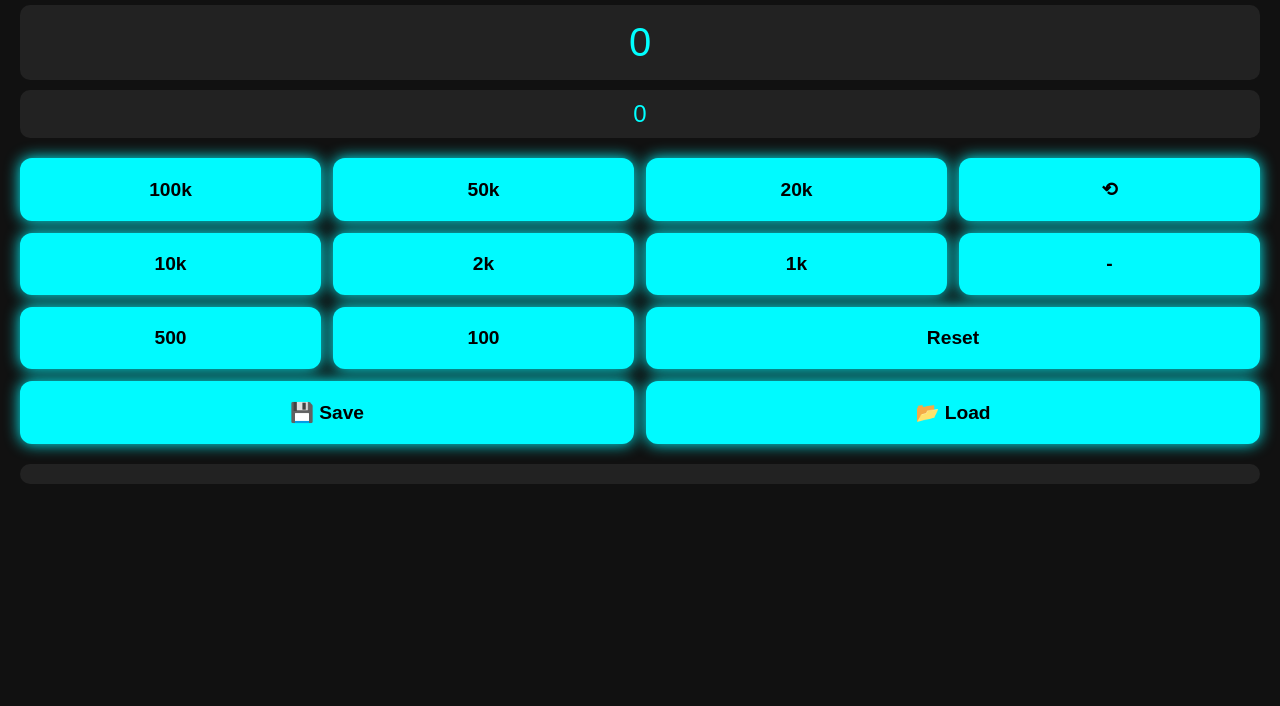
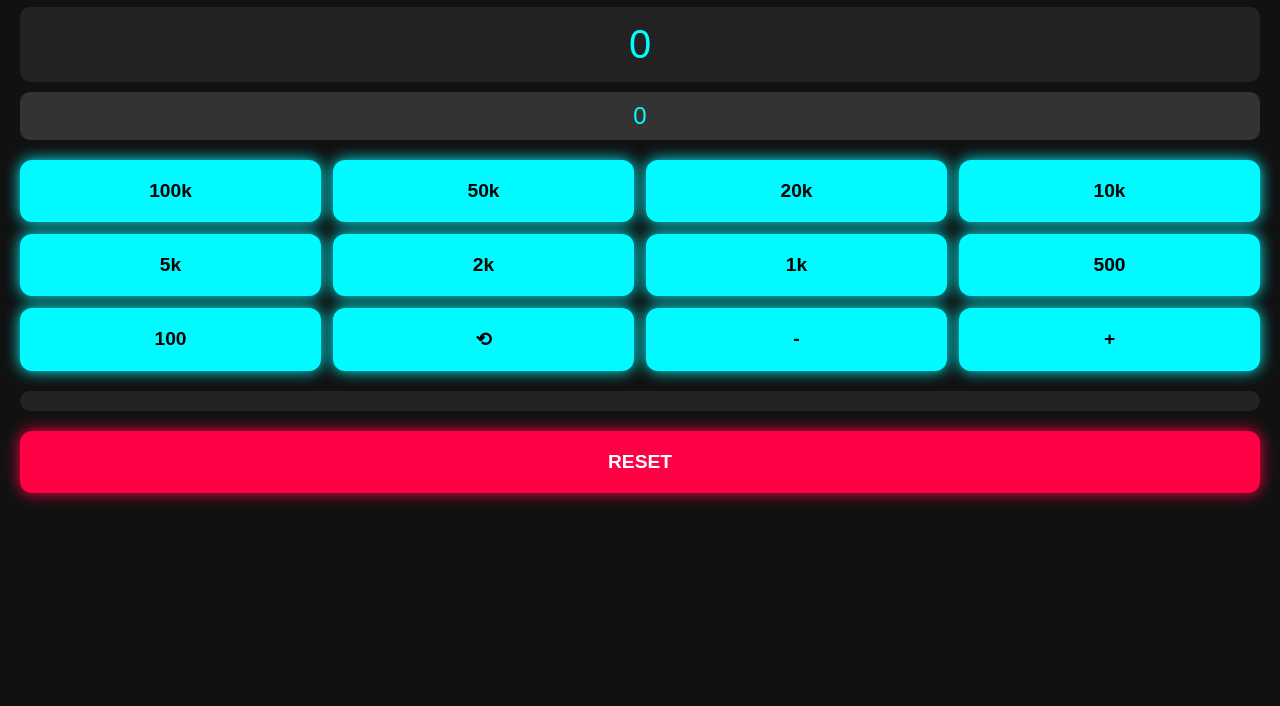
Before and after one commit to Arss26/kazu, a plain HTML site: page index.html in a window 1280 px wide. Shown: the part 94-800 px from the top of the page. Drawn offline with Linux system fonts and the light colour scheme.

Commit message:
Add files via upload

```diff
--- a/index.html
+++ b/index.html
@@ -14,10 +14,6 @@
       padding: 20px;
     }
 
-    h1 {
-      margin-bottom: 20px;
-    }
-
     #total {
       font-size: 2.5em;
       margin-bottom: 10px;
@@ -31,7 +27,8 @@
       margin-bottom: 20px;
       padding: 10px;
       border-radius: 10px;
-      background: #222;
+      background: #333;
+      color: #0ff;
     }
 
     .grid {
@@ -59,8 +56,23 @@
       transform: scale(1.05);
     }
 
-    .col-span-2 {
-      grid-column: span 2;
+    .reset {
+      background: #ff0044;
+      color: white;
+      box-shadow: 0 0 15px #ff0044;
+      padding: 20px;
+      width: 100%;
+      margin-top: 20px;
+      border-radius: 12px;
+      font-size: 1.2em;
+      font-weight: bold;
+      cursor: pointer;
+      transition: 0.2s;
+    }
+
+    .reset:hover {
+      background: #ff335f;
+      transform: scale(1.05);
     }
 
     #history {
@@ -76,7 +88,7 @@
   </style>
 </head>
 <body>
-  <h1>💸 Kalkulator Uang</h1>
+  <h1>💸 ANVAR 🇮🇩</h1>
   <div id="total">0</div>
   <div id="current">0</div>
 
@@ -85,69 +97,88 @@
     <button onclick="addValue(100000)">100k</button>
     <button onclick="addValue(50000)">50k</button>
     <button onclick="addValue(20000)">20k</button>
-    <button onclick="undo()">⟲</button>
 
     <!-- Baris 2 -->
     <button onclick="addValue(10000)">10k</button>
+    <button onclick="addValue(5000)">5k</button>
     <button onclick="addValue(2000)">2k</button>
-    <button onclick="addValue(1000)">1k</button>
-    <button onclick="subtractMode()">-</button>
 
     <!-- Baris 3 -->
+    <button onclick="addValue(1000)">1k</button>
     <button onclick="addValue(500)">500</button>
     <button onclick="addValue(100)">100</button>
-    <button class="col-span-2" onclick="resetCalc()">Reset</button>
+
 
     <!-- Baris 4 -->
-    <button class="col-span-2" onclick="saveData()">💾 Save</button>
-    <button class="col-span-2" onclick="loadData()">📂 Load</button>
+    <button onclick="undo()">⟲</button>
+    <button onclick="setSubtract()">-</button>
+    <button onclick="setAdd()">+</button>
+
+
   </div>
 
   <div id="history"></div>
+
+  <!-- Tombol Reset dipindah ke bawah history -->
+  <button class="reset" onclick="resetCalc()">RESET</button>
 
   <script>
     let total = 0;
     let current = 0;
     let history = [];
-    let isSubtract = false;
 
     const totalEl = document.getElementById("total");
     const currentEl = document.getElementById("current");
     const historyEl = document.getElementById("history");
 
+    function saveState() {
+      localStorage.setItem("calcTotal", total);
+      localStorage.setItem("calcCurrent", current);
+      localStorage.setItem("calcHistory", JSON.stringify(history));
+    }
+
+    function loadState() {
+      total = parseInt(localStorage.getItem("calcTotal")) || 0;
+      current = parseInt(localStorage.getItem("calcCurrent")) || 0;
+      history = JSON.parse(localStorage.getItem("calcHistory")) || [];
+      updateDisplay();
+    }
+
     function updateDisplay() {
       totalEl.textContent = total.toLocaleString("id-ID");
       currentEl.textContent = current.toLocaleString("id-ID");
       historyEl.innerHTML = history.map(h => `<div>${h}</div>`).join("");
+      saveState();
     }
 
     function addValue(val) {
-      if (isSubtract) {
-        total -= val;
-        history.push(`- ${val.toLocaleString("id-ID")}`);
-        isSubtract = false;
-      } else {
-        total += val;
-        history.push(`+ ${val.toLocaleString("id-ID")}`);
-      }
-      current = val;
+      current += val;
       updateDisplay();
     }
 
-    function subtractMode() {
-      isSubtract = true;
+    function setAdd() {
+      total += current;
+      if (current > 0) history.push(`+ ${current.toLocaleString("id-ID")}`);
+      current = 0;
+      updateDisplay();
+    }
+
+    function setSubtract() {
+      total -= current;
+      if (current > 0) history.push(`- ${current.toLocaleString("id-ID")}`);
       current = 0;
       updateDisplay();
     }
 
     function undo() {
-      let last = history.pop();
-      if (last) {
+      if (current > 0) {
+        current = 0;
+      } else if (history.length > 0) {
+        let last = history.pop();
         let num = parseInt(last.replace(/[^0-9]/g, ""));
         if (last.includes("+")) total -= num;
         else total += num;
       }
-      current = 0;
       updateDisplay();
     }
 
@@ -158,21 +189,7 @@
       updateDisplay();
     }
 
-    function saveData() {
-      localStorage.setItem("calcTotal", total);
-      localStorage.setItem("calcHistory", JSON.stringify(history));
-      alert("✅ Data disimpan!");
-    }
-
-    function loadData() {
-      total = parseInt(localStorage.getItem("calcTotal")) || 0;
-      history = JSON.parse(localStorage.getItem("calcHistory")) || [];
-      current = 0;
-      updateDisplay();
-      alert("📂 Data dimuat!");
-    }
-
-    updateDisplay();
+    loadState();
   </script>
 </body>
 </html>
```
